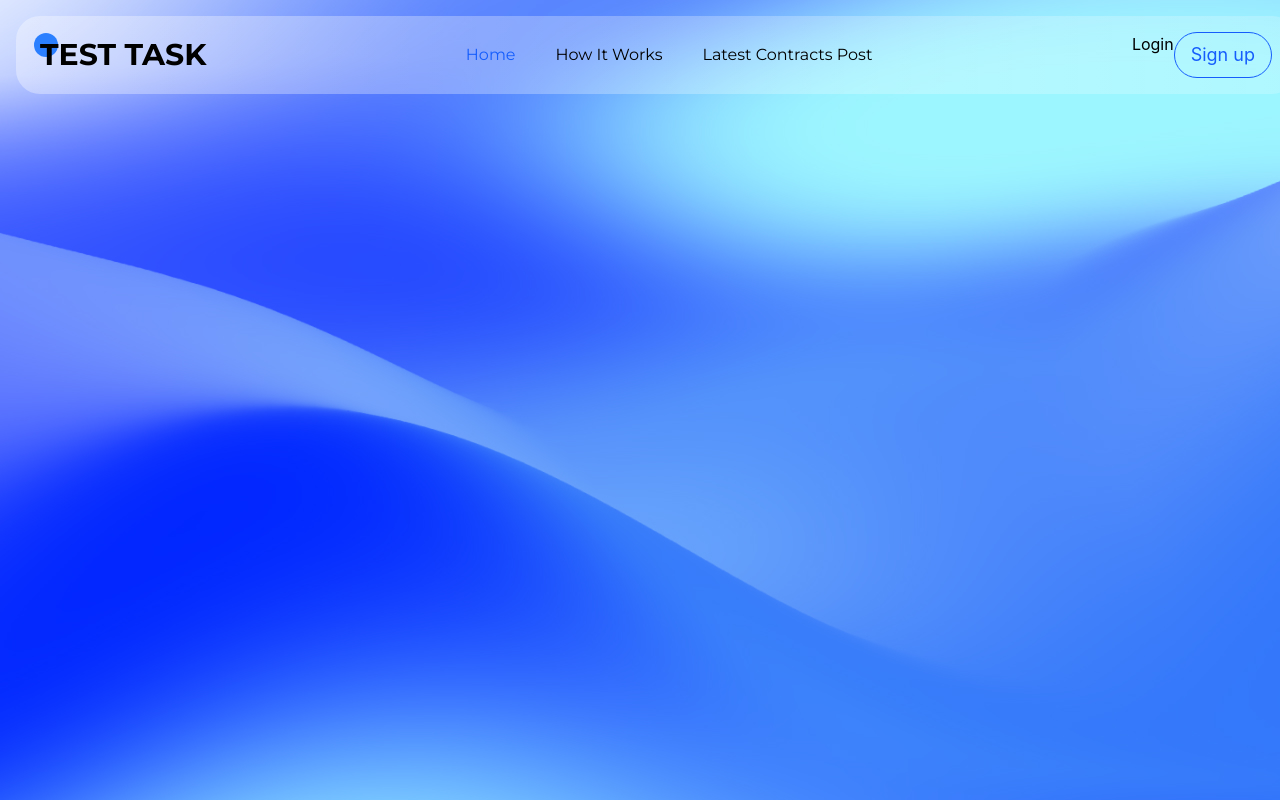
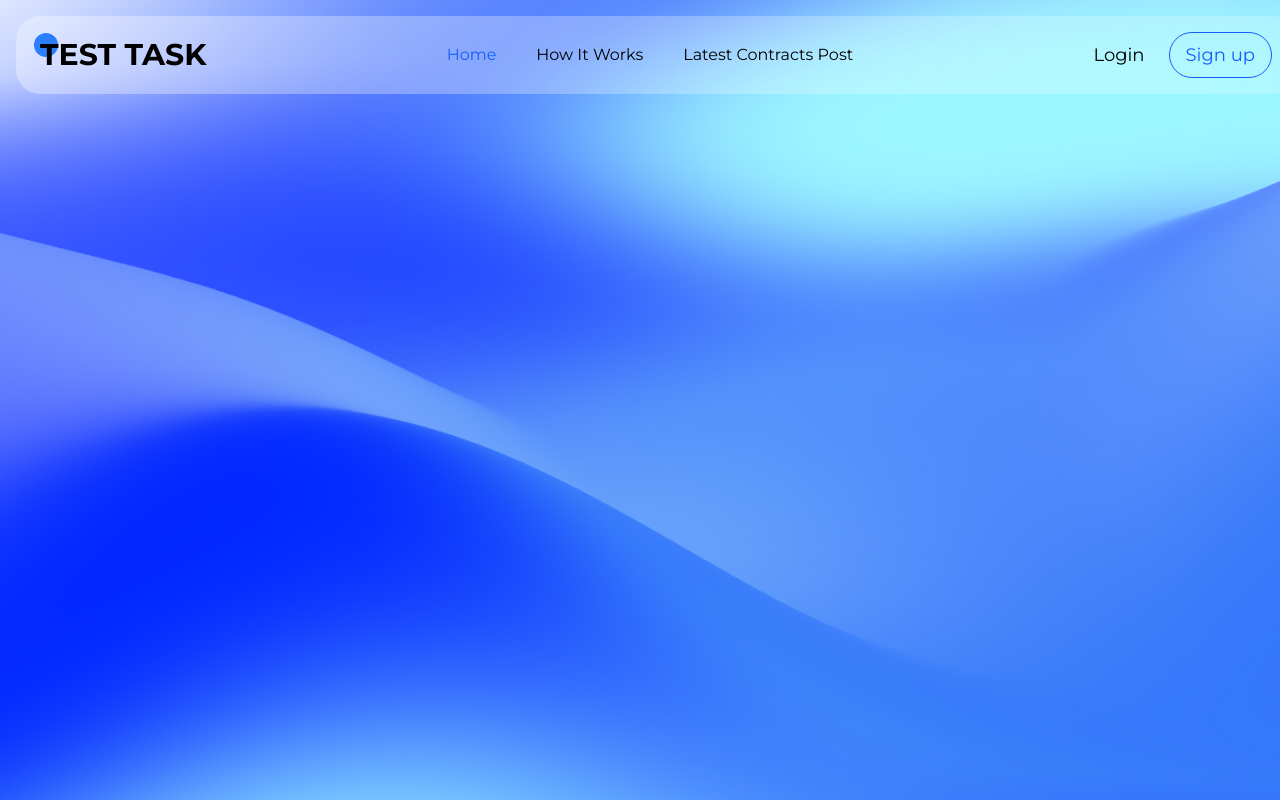
Before and after one commit to krowbee/galaxy-test, a React (Vite) app: page / in a window 1280 px wide. Built offline with nearby package versions, Linux system fonts and the light colour scheme.

Commit message:
feat: add auth button in header

```diff
--- a/src/pages/homepage/components/Header.tsx
+++ b/src/pages/homepage/components/Header.tsx
@@ -8,16 +8,18 @@ export function Header() {
         <div className="absolute rounded-full w-6 h-6 -top-1 -left-1.5 z-0 bg-blue-500" />
       </div>
       <nav className="flex flex-row font-montserrat gap-10">
-        <a href="#" className="text-blue-600">
+        <a href="#" className="text-blue-600 active">
           Home
         </a>
         <a href="#">How It Works</a>
         <a href="#">Latest Contracts Post</a>
       </nav>
-      <div className="flex flex-row">
-        <a href="#">Login</a>
+      <div className="flex flex-row justify-center items-center gap-6 font-montserrat">
+        <a href="#" className="text-lg">
+          Login
+        </a>
         <a href="#">
-          <button className="py-2 px-4 rounded-3xl border border-blue-600 text-blue-600 text-lg">
+          <button className="py-2 px-4 rounded-3xl border cursor-pointer border-blue-600 text-blue-600 text-lg">
             Sign up
           </button>
         </a>
```
